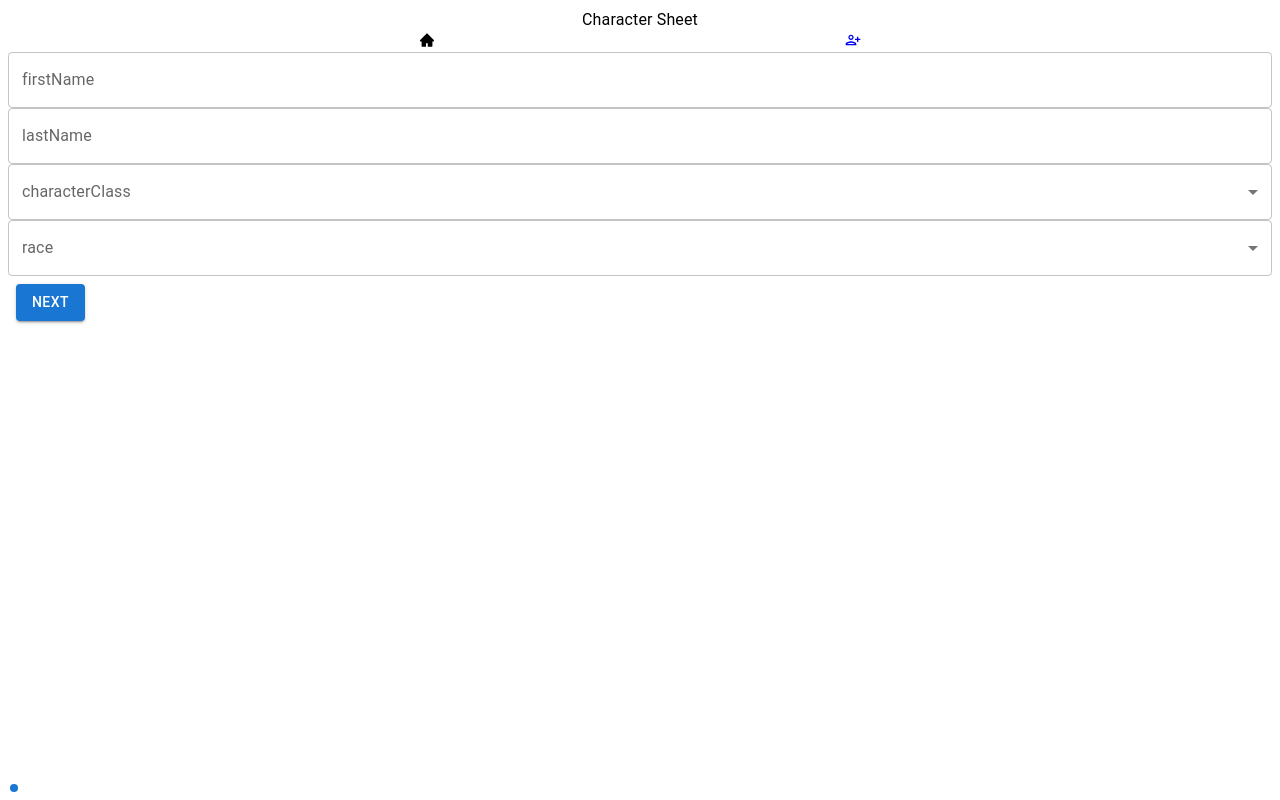
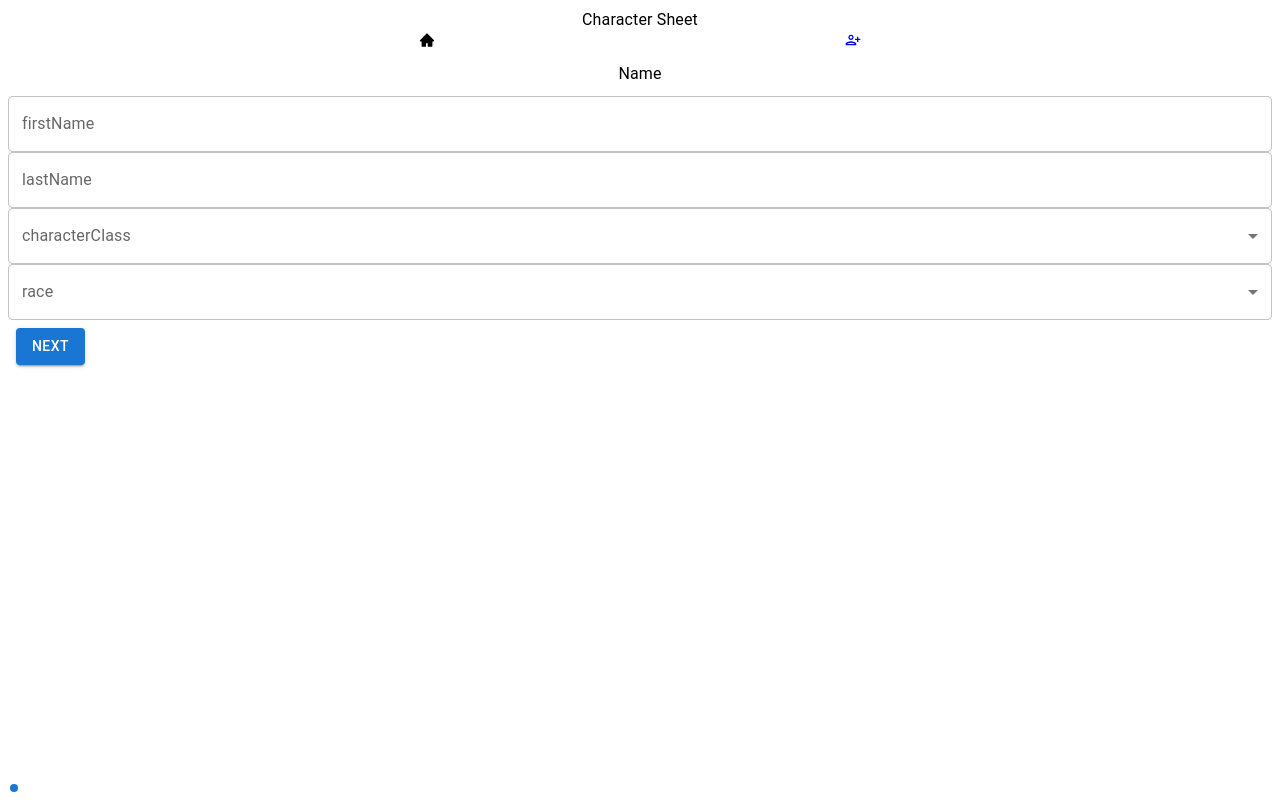
Before and after one commit to lcmpbll/characterSheet, a React (Create React App) app: page /new in a window 1280 px wide. Built offline with nearby package versions, Linux system fonts and the light colour scheme.

Commit message:
Add Form title

```diff
--- a/src/CharacterCreation/CreateNewCharacter/index.jsx
+++ b/src/CharacterCreation/CreateNewCharacter/index.jsx
@@ -3,13 +3,13 @@ import { MobileStepper, Step, StepLabel, Button, Typography, Box } from '@mui/ma
 import { Formik, Form } from 'formik';
 import { NameRaceClass } from '../Forms/NameRaceClass';
 import { AddRaceDetails } from '../Forms/AddRace.jsx';
-
+import FormHeader from '../../Components/FormHeader';
 
 import validationSchema from '../../FormModel/characterCreationValidationSchema';
 import characterCreationFormModel from '../../FormModel/characterCreationFormModel';
 import initialValues from '../../FormModel/characterCreationInitialValues';
 
-const steps = ['Name', 'Race', 'Class', 'Confirm'];
+
 const { formId, formField } = characterCreationFormModel;
 
 function _renderStepContent(step) {
@@ -34,56 +34,44 @@ function _renderStepContent(step) {
 export const FormContext = createContext();
 
 const CreateNewCharacterPage  = (props) =>  {
+  const steps = ['Name', 'Add Race Details', 'Class', 'Confirm'];
 
   const [activeStep, setActiveStep ] = useState(0);
+  const currentTitle = steps[activeStep]
   const currentValidationSchema = validationSchema[activeStep]
   const isLastStep = activeStep === steps.length -1;
   const [currentCharacter, setCurrentCharacter] = useState({});
   function _sleep(ms) {
     return new Promise(resolve => setTimeout(resolve, ms));
+
   }
 
-  const getValuesNames = (values) => {
-    return  Object.keys(values);
-  }
-
-  const getValuesValues = (values) => {
-    return Object.values(values);
-  }
-
-  // const updateCurrentCharacter = async(values) => {
-  //   const keys = getValuesNames(values);
-  //   const entries = getValuesValues(values);
-  //   for(let i = 0; i < keys.length; i ++){
-  //       setCurrentCharacter(prevState  => ({
-  //       ...prevState,
-  //       [keys[i]]: entries[i]
-  //     }))
-  //   }
-  //   return currentCharacter;
-  // }
 
   async function _submitCharacter(values, actions){
     setCurrentCharacter(values)
-    await _sleep(10000);
+    await _sleep(1000);
     // await updateCurrentCharacter(values);
-    console.log(currentCharacter);
     alert(JSON.stringify(currentCharacter, null, 2));
     actions.setSubmitting(false);
-    setActiveStep(activeStep + 1);
+    console.log(currentCharacter);
+    // setActiveStep(activeStep + 1);
   }
 
-  function _handleSubmit(values, actions){
+  async function _handleSubmit(values, actions){
     if(isLastStep){
       handleAddingCharacterToList(values)
     } else {
-      setActiveStep(activeStep + 1);
+      setCurrentCharacter(values)
       _submitCharacter(values);
+
+
+      setTimeout(setActiveStep(activeStep + 1), 1000);
       actions.setTouched({});
       actions.setSubitting(false);
+
     }
   }
-
+  console.log(steps[activeStep])
 
   function _handleBack() {
     setActiveStep(activeStep -1);
@@ -98,6 +86,7 @@ const CreateNewCharacterPage  = (props) =>  {
           </MobileStepper>
         </Box>
         <Box>
+          <FormHeader formTitle={currentTitle}/>
           {activeStep === steps.length ? (<h1>Success</h1>) : (
             <Formik
               initialValues={initialValues}
--- /dev/null
+++ b/src/Components/FormHeader.jsx
@@ -0,0 +1,13 @@
+import React from 'react';
+import { Box, Typography } from '@mui/material';
+
+const FormHeader = (props) => {
+  const {formTitle} = props;
+  return (
+    <Box m={'10px'}>
+      <Typography>{formTitle}</Typography>
+    </Box>
+  );
+}
+
+export default FormHeader;
```
